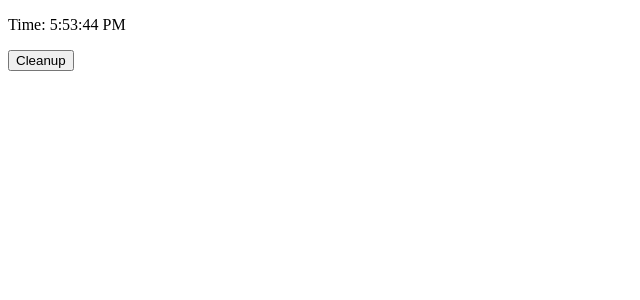
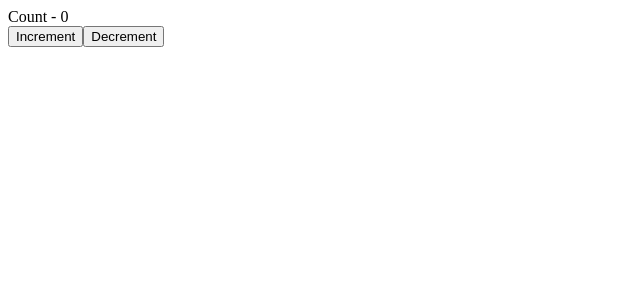
Before and after one commit to SOUROVSARKERTEC12/React, a React (Create React App) app: page / in a window 1280 px wide. Shown: the top 300 px of the page, without its empty margins (0-640 px from the left). Built offline with nearby package versions, Linux system fonts and the light colour scheme.

Commit message:
example-1 : stare & action as primitive value

```diff
--- a/src/App.js
+++ b/src/App.js
@@ -1,12 +1,11 @@
 import React from 'react';
-
-import Time from './components/Time';
+import Counter from './components/Hooks/Counter';
 
 export default function App(){
     return(
         <div className="app">
             <div>
-             <Time/>
+             <Counter />
             </div>
         </div>
     )
--- /dev/null
+++ b/src/components/Hooks/Counter.js
@@ -0,0 +1,24 @@
+import React, { useReducer } from 'react';
+
+const initailState = 0;
+const reducer = (state, action) => {
+    switch (action) {
+        case 'increment' :
+            return state + 1;
+        case 'decrement' :
+            return state - 1;
+        default:
+            return state;
+    }
+};
+
+export default function Counter() {
+    const [count, dispatch] = useReducer(reducer, initailState);
+    return (
+        <div>
+            <div>Count - {count}</div>
+            <button type='button' onClick = {()=> dispatch('increment')}>Increment</button>
+            <button type='button' onClick = {()=> dispatch('decrement')}>Decrement</button>
+        </div>
+    );
+}
```
